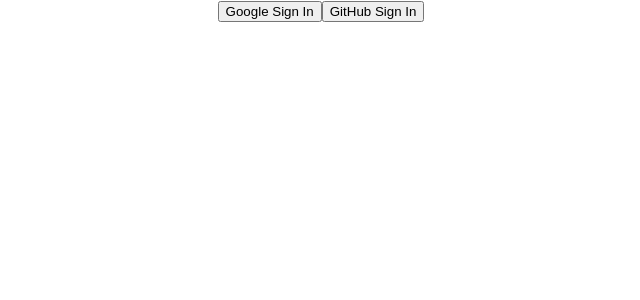
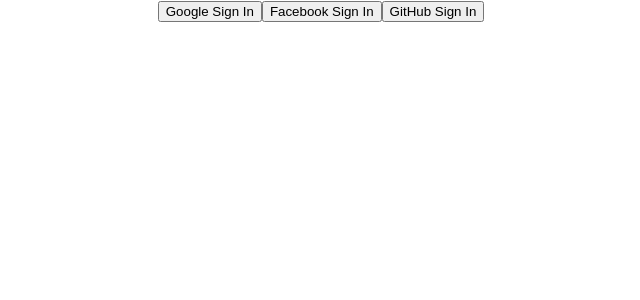
Before and after one commit to arfan36/d-93_m-56_simple-firebase-authentication_oct-12, a React (Create React App) app: page / in a window 1280 px wide. Shown: the top 300 px of the page, without its empty margins (319-959 px from the left). Built offline with nearby package versions, Linux system fonts and the light colour scheme.

Commit message:
57_5-1 Practice firebase authentication Implement Facebook authentication

```diff
--- a/src/App.js
+++ b/src/App.js
@@ -1,5 +1,5 @@
 import './App.css';
-import { getAuth, GithubAuthProvider, GoogleAuthProvider, signInWithPopup, signOut } from "firebase/auth";
+import { FacebookAuthProvider, getAuth, GithubAuthProvider, GoogleAuthProvider, signInWithPopup, signOut } from "firebase/auth";
 import app from './firebase/firebase.init';
 import { useState } from 'react';
 
@@ -8,6 +8,7 @@
 function App() {
   const [user, setUser] = useState({});
   const googleProvider = new GoogleAuthProvider();
+  const facebookProvider = new FacebookAuthProvider();
   const githubProvider = new GithubAuthProvider();
 
   const handleGoogleSignIn = () => {
@@ -31,6 +32,15 @@
         setUser({});
       });
   };
+  const handleFacebookSignIn = () => {
+    signInWithPopup(auth, facebookProvider).then((result) => {
+      const user = result.user;
+      console.log('user :>> ', user);
+      setUser(user);
+    }).catch((error) => {
+      console.error(error);
+    });
+  };
 
   const handleGithubSignIn = () => {
     signInWithPopup(auth, githubProvider)
@@ -52,6 +62,7 @@
         :
         <>
           <button onClick={handleGoogleSignIn}>Google Sign In</button>
+          <button onClick={handleFacebookSignIn}>Facebook Sign In</button>
           <button onClick={handleGithubSignIn}>GitHub Sign In</button>
         </>
       }
```
